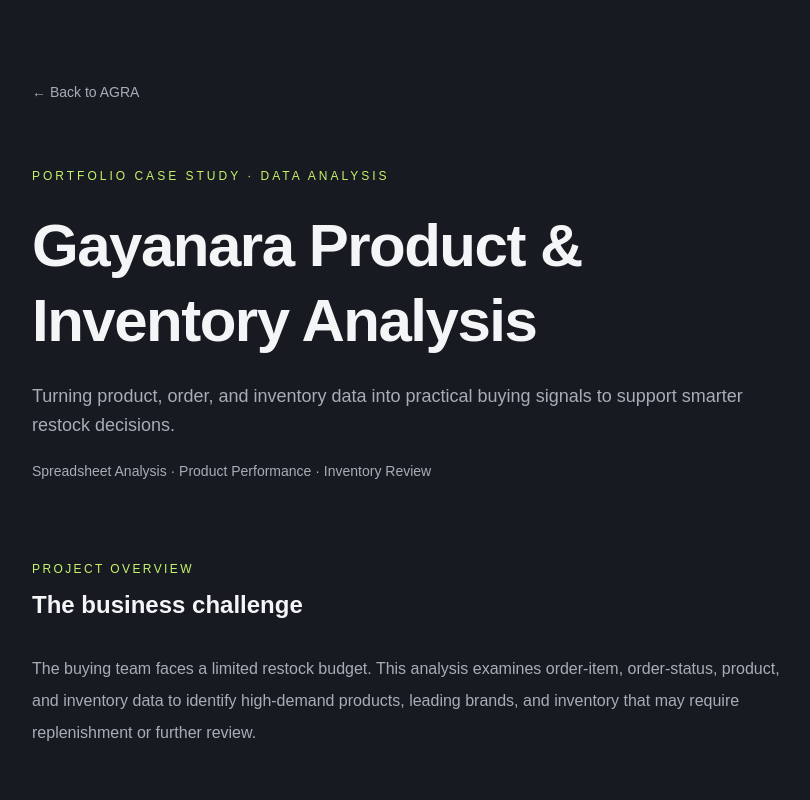
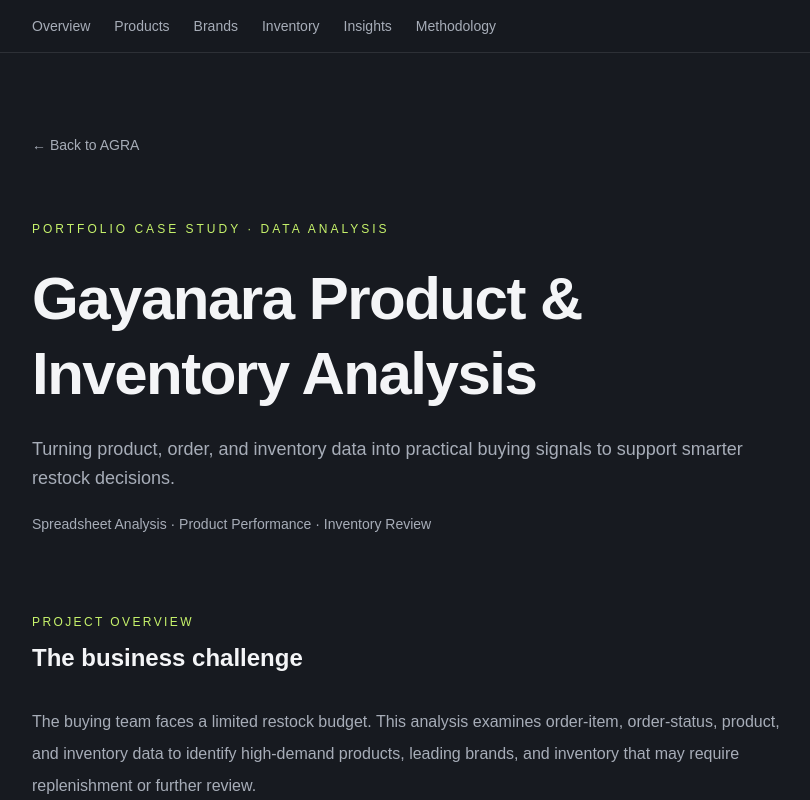
Before and after one commit to AGRAAA/Agra-Web, a Next.js app: page /work/gayanara-product-inventory-analysis in a window 1280 px wide. Shown: the top 800 px of the page, without its empty margins (72-882 px from the left). Built offline with nearby package versions, Linux system fonts and the light colour scheme.

Commit message:
Add Gayanara section navigation

```diff
--- a/src/app/work/gayanara-product-inventory-analysis/page.tsx
+++ b/src/app/work/gayanara-product-inventory-analysis/page.tsx
@@ -83,6 +83,30 @@ const inventoryMetrics = [
 export default function GayanaraProject() {
   return (
     <main className="min-h-screen bg-[#171A20] text-[#F4F5F7]">
+
+<nav className="sticky top-0 z-50 border-b border-white/10 bg-[#171A20]/95 backdrop-blur-md">
+  <div className="mx-auto flex max-w-6xl gap-6 overflow-x-auto px-6 py-4 text-sm whitespace-nowrap md:px-10">
+    <a href="#overview" className="text-[#A7ADB8] transition hover:text-[#C7F36B]">
+      Overview
+    </a>
+    <a href="#products" className="text-[#A7ADB8] transition hover:text-[#C7F36B]">
+      Products
+    </a>
+    <a href="#brands" className="text-[#A7ADB8] transition hover:text-[#C7F36B]">
+      Brands
+    </a>
+    <a href="#inventory" className="text-[#A7ADB8] transition hover:text-[#C7F36B]">
+      Inventory
+    </a>
+    <a href="#insights" className="text-[#A7ADB8] transition hover:text-[#C7F36B]">
+      Insights
+    </a>
+    <a href="#methodology" className="text-[#A7ADB8] transition hover:text-[#C7F36B]">
+      Methodology
+    </a>
+  </div>
+</nav>
+
       <div className="mx-auto max-w-6xl px-6 py-20 md:px-10">
         <a
           href="/"
@@ -91,7 +115,7 @@ export default function GayanaraProject() {
           ← Back to AGRA
         </a>
 
-        <header className="mt-16 max-w-3xl">
+        <header id="overview" className="mt-16 max-w-3xl scroll-mt-24">
           <p className="text-xs font-medium uppercase tracking-[0.25em] text-[#C7F36B]">
             Portfolio Case Study · Data Analysis
           </p>
@@ -156,7 +180,7 @@ export default function GayanaraProject() {
         </section>
 
 
-<section className="mt-20">
+<section id="products" className="mt-20 scroll-mt-24">
   <p className="text-xs uppercase tracking-[0.2em] text-[#C7F36B]">
     PRODUCT PERFORMANCE
   </p>
@@ -196,7 +220,7 @@ export default function GayanaraProject() {
   </div>
 </section>
 
-<section className="mt-20">
+<section id="brands" className="mt-20 scroll-mt-24">
   <p className="text-xs uppercase tracking-[0.2em] text-[#C7F36B]">
     BRAND PERFORMANCE
   </p>
@@ -242,7 +266,7 @@ export default function GayanaraProject() {
 </section>
 
 
-<section className="mt-20">
+<section id="inventory" className="mt-20 scroll-mt-24">
   <p className="text-xs uppercase tracking-[0.2em] text-[#C7F36B]">
     INVENTORY ANALYSIS
   </p>
@@ -305,7 +329,7 @@ export default function GayanaraProject() {
 </section>
 
 
-        <section className="mt-20">
+        <section id="insights" className="mt-20 scroll-mt-24">
           <p className="text-xs uppercase tracking-[0.2em] text-[#C7F36B]">
             Key findings
           </p>
@@ -356,7 +380,7 @@ export default function GayanaraProject() {
           </div>
         </section>
 
-        <section className="mt-20">
+        <section id="methodology" className="mt-20 scroll-mt-24">
           <p className="text-xs uppercase tracking-[0.2em] text-[#C7F36B]">
             Methodology
           </p>
```
